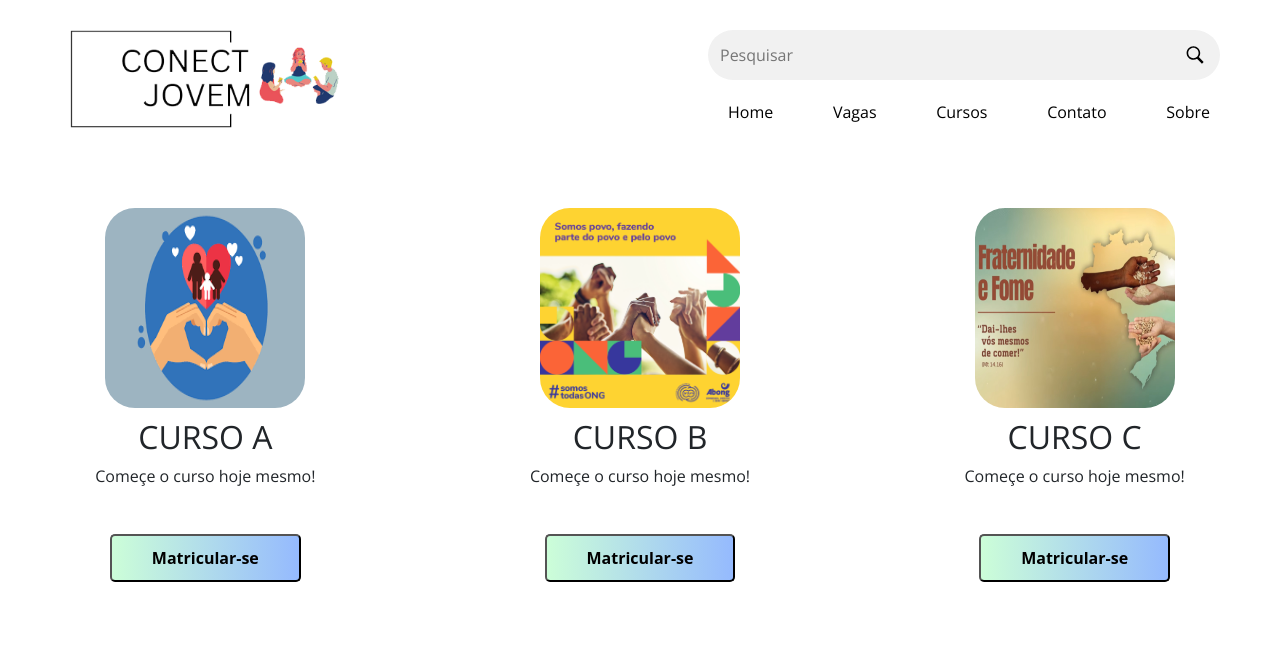
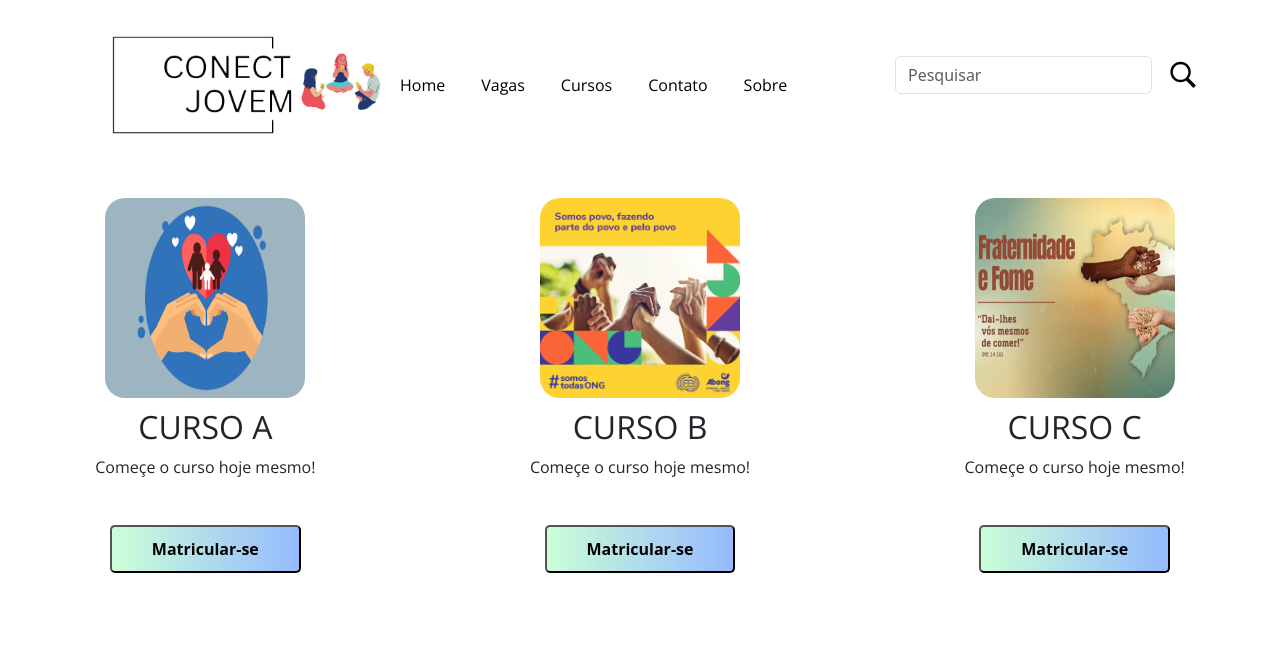
Before and after one commit to HuiseL265/prototipo-pi-2sem-2023, a PHP site: page /cursos.html in a window 1280 px wide. Shown: the top 648 px of the page. After the commit the page ends 573 px from the top, so only its background shows below. Run offline with PHP 8.4, Linux system fonts and the light colour scheme; some web fonts are replaced.

Commit message:
terminado cabeçalho

```diff
--- a/css/cabecalho.css
+++ b/css/cabecalho.css
@@ -48,13 +48,10 @@ body {
 }
 
 .search-btn {
-    border-radius: 50%;
     display: flex;
-    align-items: center;
     justify-content: center;
     width: 30px;
     height: 30px;
-    transition: .5s;
 }
 
 .search-box:hover > .search-btn {
@@ -72,13 +69,17 @@ body {
 
 .menu a {
     text-decoration: none;
-    border-radius: 30px;
+    border-radius: 4px;
     color: #000000;
     transition: .5s;
     padding: 5px 10px 5px 10px;
+    margin:10px;
 }
 
 .menu a:hover {
-    background: #703D12;
-    color: #FFFFFF;
+    border: 1;
+    border-radius: 5px;
+    background: rgb(204,254,216);
+    background: linear-gradient(90deg, rgba(204,254,216,1) 0%, rgba(149,186,254,1) 100%);
+    cursor: pointer;
 }
--- a/css/ong.css
+++ b/css/cursos.css
@@ -17,7 +17,7 @@
 .div-empresa-img img{
     width: 200px;
     height: 200px;
-    border-radius: 30px;
+    border-radius: 20px;
 }
 
 .div-empresa-titulo h2 {
--- a/cursos.html
+++ b/cursos.html
@@ -7,32 +7,37 @@
     <meta name="viewport" content="width-device-width, initial-scale=1.0">
     <title>Conexão Solidária</title>
     <link rel="stylesheet" href="css/cabecalho.css">
-    <link rel="stylesheet" href="css/ong.css">
+    <link rel="stylesheet" href="css/cursos.css">
 
     <!--bootstrap-->
     <link href="https://cdn.jsdelivr.net/npm/bootstrap@5.3.2/dist/css/bootstrap.min.css" rel="stylesheet" integrity="sha384-T3c6CoIi6uLrA9TneNEoa7RxnatzjcDSCmG1MXxSR1GAsXEV/Dwwykc2MPK8M2HN" crossorigin="anonymous">
 
 </head>
 <body>
-    <header>
-        <div class="div_cabecalho">
-            <div class="div-titulo">
-                <img class="logo" src="img/logo-removebg.png" alt="logomarca">
-            </div>
-            <div class="search-menu">
-                <div class="search-box">
-                    <input type="text" class="search-txt" placeholder="Pesquisar">
-                    <a href="#" class="search-btn">
-                        <img src="img/lupa.svg" alt="icone_da_lupa" height="20" width="20">
-                    </a>
+    <header class="p-3 text-bg-white">
+        <div class="container">
+            <div class="d-flex flex-wrap align-items-center justify-content-center justify-content-lg-start">
+
+                <a class="d-flex align-items-center mb-2 mb-lg-0 text-white text-decoration-none">
+                    <img class="logo" src="img/logo-removebg.png" alt="logomarca">
+                </a>
+
+                    <ul class="nav col-12 col-lg-auto me-lg-auto mb-2 justify-content-center mb-md-0 menu">
+                      <li><a class="nav-link px-2 text-black" href="index.html">Home</a></li>
+                      <li><a class="nav-link px-2 text-black" href="vagas.html">Vagas</a></li>
+                      <li><a class="nav-link px-2 text-black" href="cursos.html">Cursos</a></li>
+                      <li><a class="nav-link px-2 text-black" href="contato.html">Contato</a></li>
+                      <li><a class="nav-link px-2 text-black" href="sobre.html">Sobre</a></li>
+                    </ul>
+
+                    <form class="col-10 col-lg-auto mb-3 mb-lg-0 me-lg-3" role="search">
+                        <input type="text" class="form-control form-control-dark text-bg-transparent bg-transparent" placeholder="Pesquisar">
+
+                    </form>
+
+                    <a href="#" class="text-end search-btn"> <img src="img/lupa.svg"/></a>
+
                 </div>
-                <ul class="menu">
-                  <li><a href="index.html">Home</a></li>
-                  <li><a href="vagas.html">Vagas</a></li>
-                  <li><a href="#">Cursos</a></li>
-                  <li><a href="contato.html">Contato</a></li>
-                  <li><a href="sobre.html">Sobre</a></li>
-                </ul>
             </div>
         </div>
     </header>
```
Also changed, not shown: index.html (+23 -18 lines), sobre.html (+31 -18 lines), vagas.html (+47 -36 lines), css/vagas.css (renamed from css/empresas.css).
